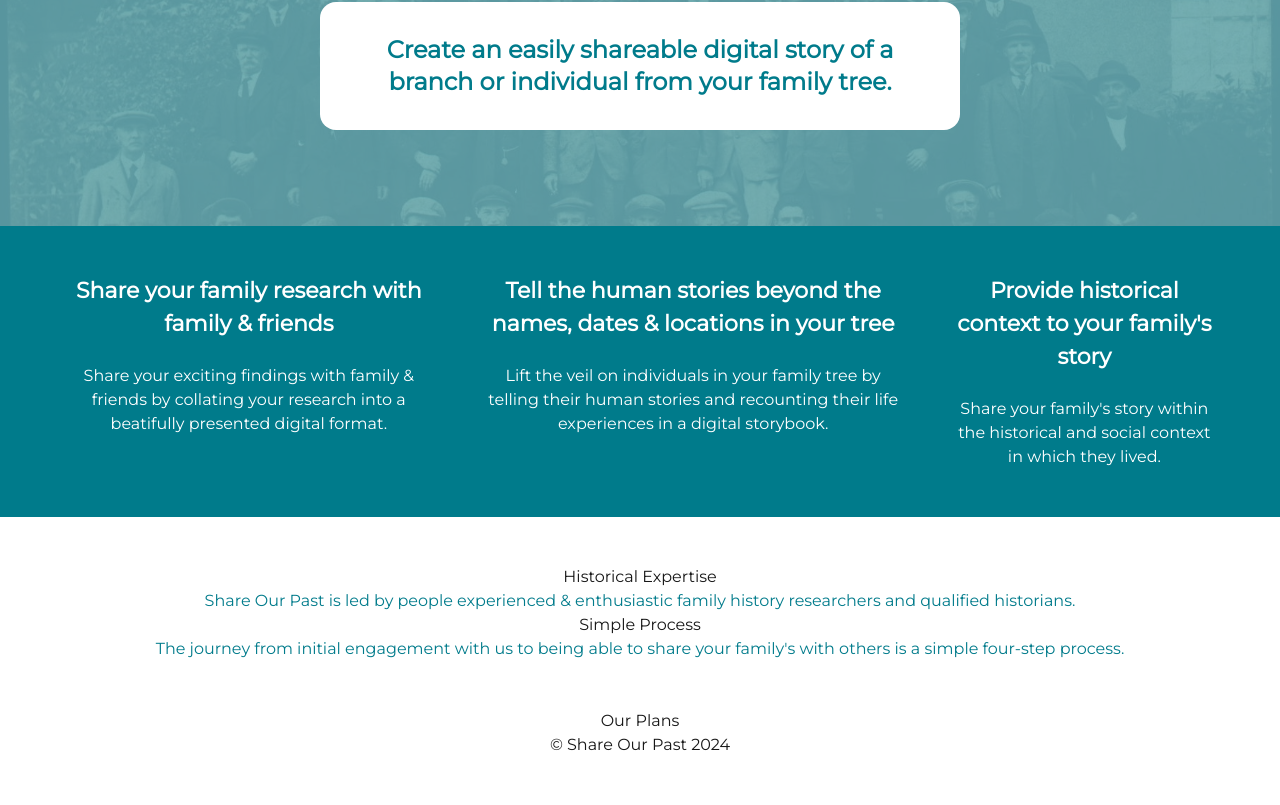
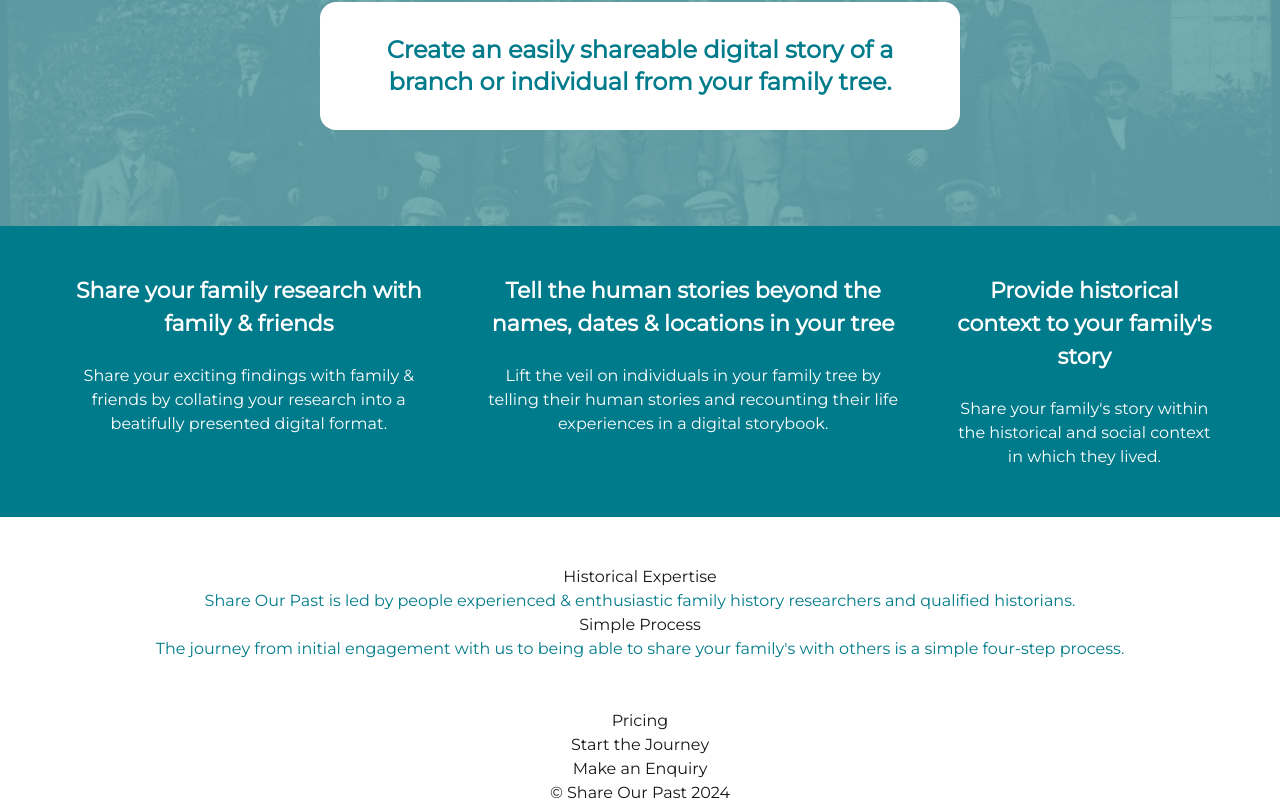
Before and after one commit to markbokeeffe/shareourpast, a Next.js app: page / in a window 1280 px wide. Shown: the part 406-1211 px from the top of the page. Before the commit the page ends 1163 px from the top, so only its background shows below. Built offline with nearby package versions, Linux system fonts and the light colour scheme.

Commit message:
New Sections

```diff
--- a/src/app/page.tsx
+++ b/src/app/page.tsx
@@ -44,7 +44,13 @@ export default function Home() {
         </div>
       </div>
       <div className="w-full">
-        <h2>Our Plans</h2>
+        <h2>Pricing</h2>
+      </div>
+      <div className="w-full">
+        <h2>Start the Journey</h2>
+      </div>
+      <div className="w-full">
+        <h2>Make an Enquiry</h2>
       </div>
       <footer className="row-start-3 flex gap-6 flex-wrap items-center justify-center">
 <span> &#169; Share Our Past 2024</span>
```
